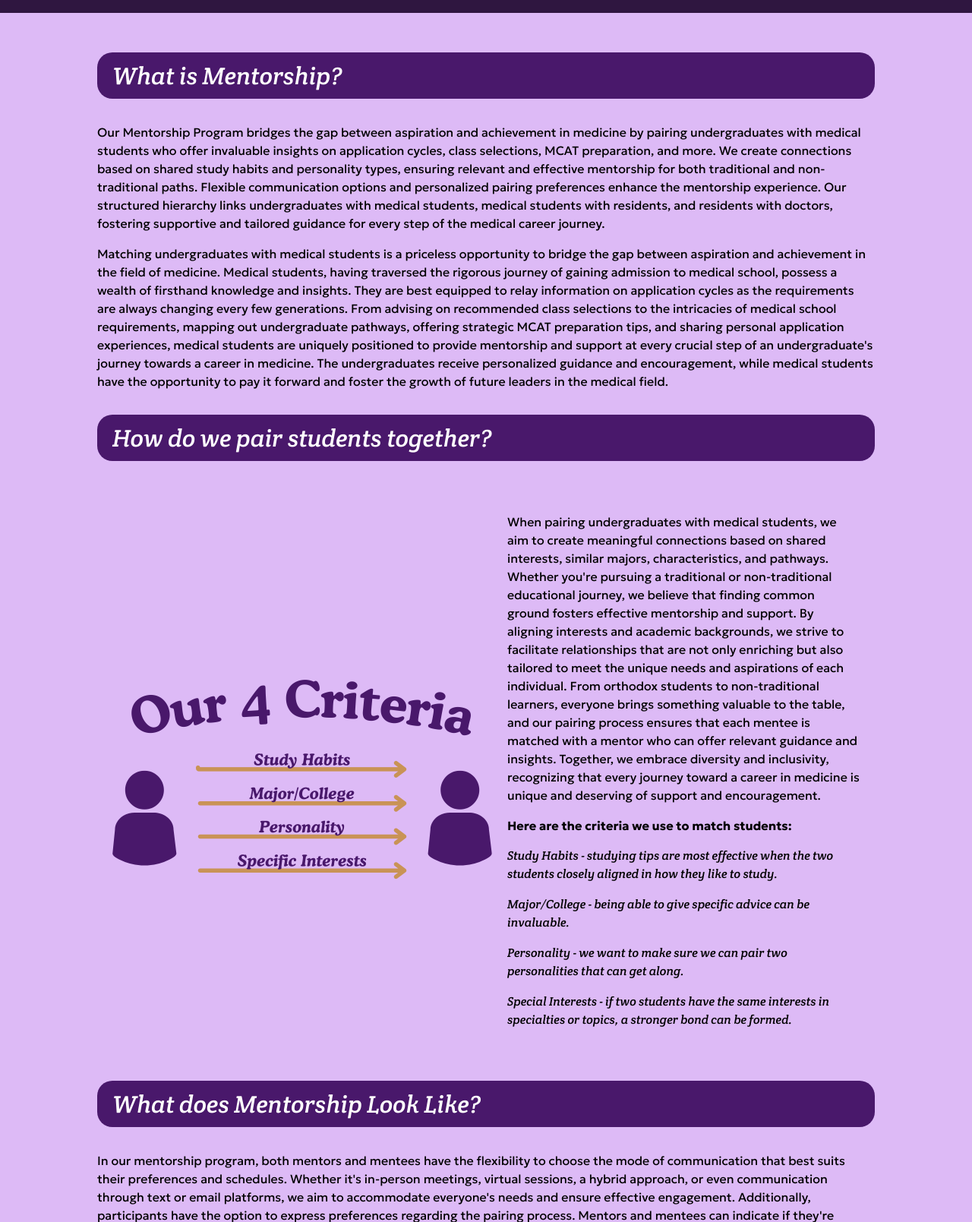
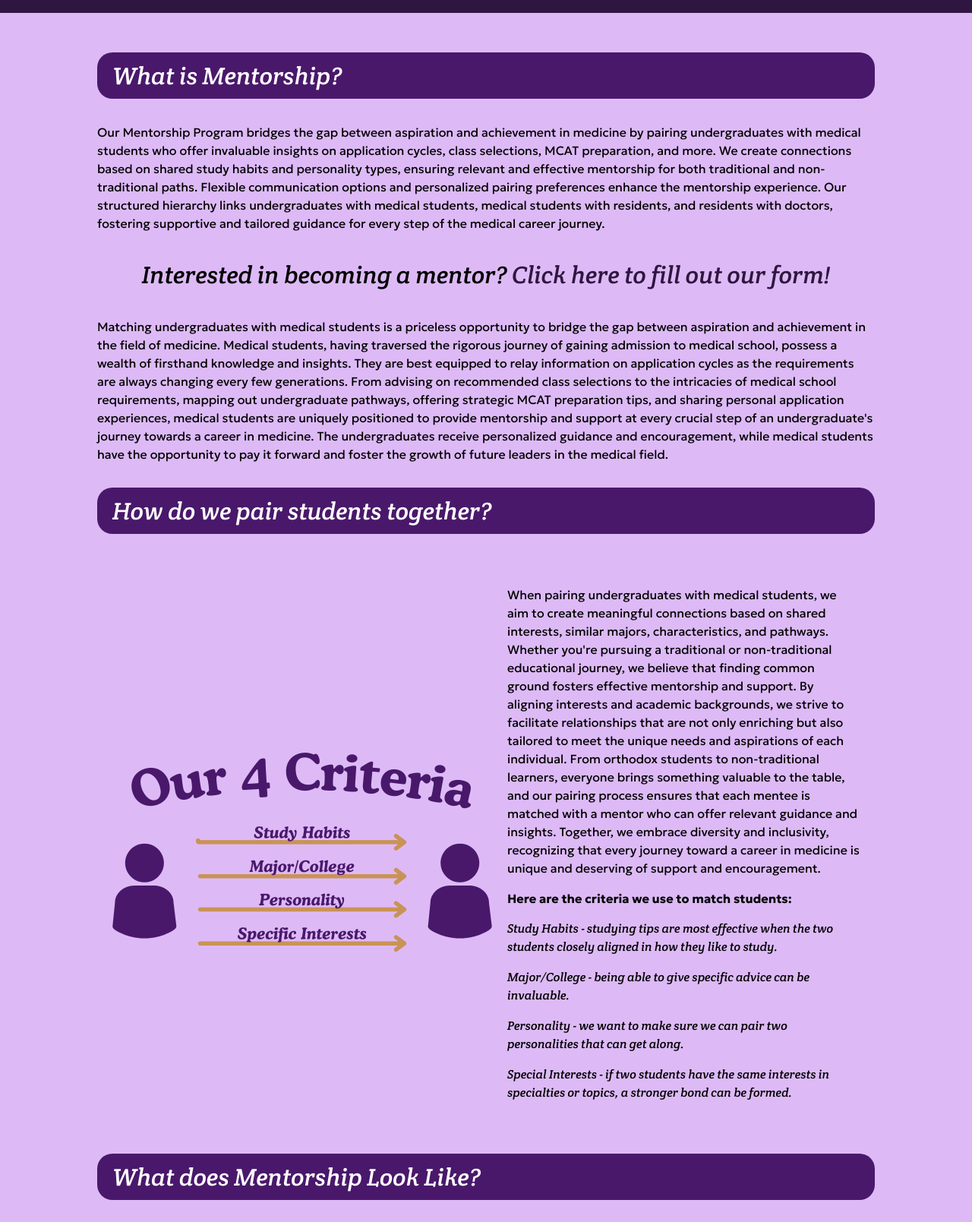
Before and after one commit to rahma-rounds/rahma-rounds, a plain HTML site: page mentorship.html in a window 1280 px wide. Shown: the part 296-1905 px from the top of the page at 76% size. Drawn offline with Linux system fonts and the light colour scheme.

Commit message:
Add files via upload

```diff
--- a/mentorship.html
+++ b/mentorship.html
@@ -23,15 +23,17 @@
   </header>
 
   <main class="container">
-    <section class="Mentorship-descrption">
+    <section class="Mentorship-description">
         <h2 class="section-title">What is Mentorship?</h2>
         <p>Our Mentorship Program bridges the gap between aspiration and achievement in medicine by pairing undergraduates with medical students who offer invaluable insights on application cycles, class selections, MCAT preparation, and more. We create connections based on shared study habits and personality types, ensuring relevant and effective mentorship for both traditional and non-traditional paths. Flexible communication options and personalized pairing preferences enhance the mentorship experience. Our structured hierarchy links undergraduates with medical students, medical students with residents, and residents with doctors, fostering supportive and tailored guidance for every step of the medical career journey.
         </p>
+        <p style="font-size: 2.0em; font-family: Crete Round; font-style: italic; text-align: center;">Interested in becoming a mentor?<a href="https://forms.gle/hHGji3KMzuj17YcD9"> Click here to fill out our form!</a></p>
         <p>Matching undergraduates with medical students is a priceless opportunity to bridge the gap between aspiration and achievement in the field of medicine. Medical students, having traversed the rigorous journey of gaining admission to medical school, possess a wealth of firsthand knowledge and insights. They are best equipped to relay information on application cycles as the requirements are always changing every few generations. From advising on recommended class selections to the intricacies of medical school requirements, mapping out undergraduate pathways, offering strategic MCAT preparation tips, and sharing personal application experiences, medical students are uniquely positioned to provide mentorship and support at every crucial step of an undergraduate's journey towards a career in medicine. The undergraduates receive personalized guidance and encouragement, while medical students have the opportunity to pay it forward and foster the growth of future leaders in the medical field.
         </p>
     </section>
 
-    <section class="Mentorship-descrption">
+
+    <section class="Mentorship-description">
         <h2 class="section-title">How do we pair students together?</h2>
         <div class="image-text-left-container">
             <div class="image-text-left-image-box" style="background-image: url('images/mentorship-criteria.png');"></div>
@@ -47,7 +49,7 @@
           </div>
     </section>
 
-    <section class="Mentorship-descrption">
+    <section class="Mentorship-description">
         <h2 class="section-title">What does Mentorship Look Like?</h2>
         <p>In our mentorship program, both mentors and mentees have the flexibility to choose the mode of communication that best suits their preferences and schedules. Whether it's in-person meetings, virtual sessions, a hybrid approach, or even communication through text or email platforms, we aim to accommodate everyone's needs and ensure effective engagement. Additionally, participants have the option to express preferences regarding the pairing process. Mentors and mentees can indicate if they're interested in being paired with someone from a specific medical school they aspire to attend or with someone who attended the same undergraduate institution. This personalized approach enhances the mentorship experience, fostering connections that are not only supportive but also meaningful and relevant to the goals and aspirations of each individual involved.
         </p>
```
